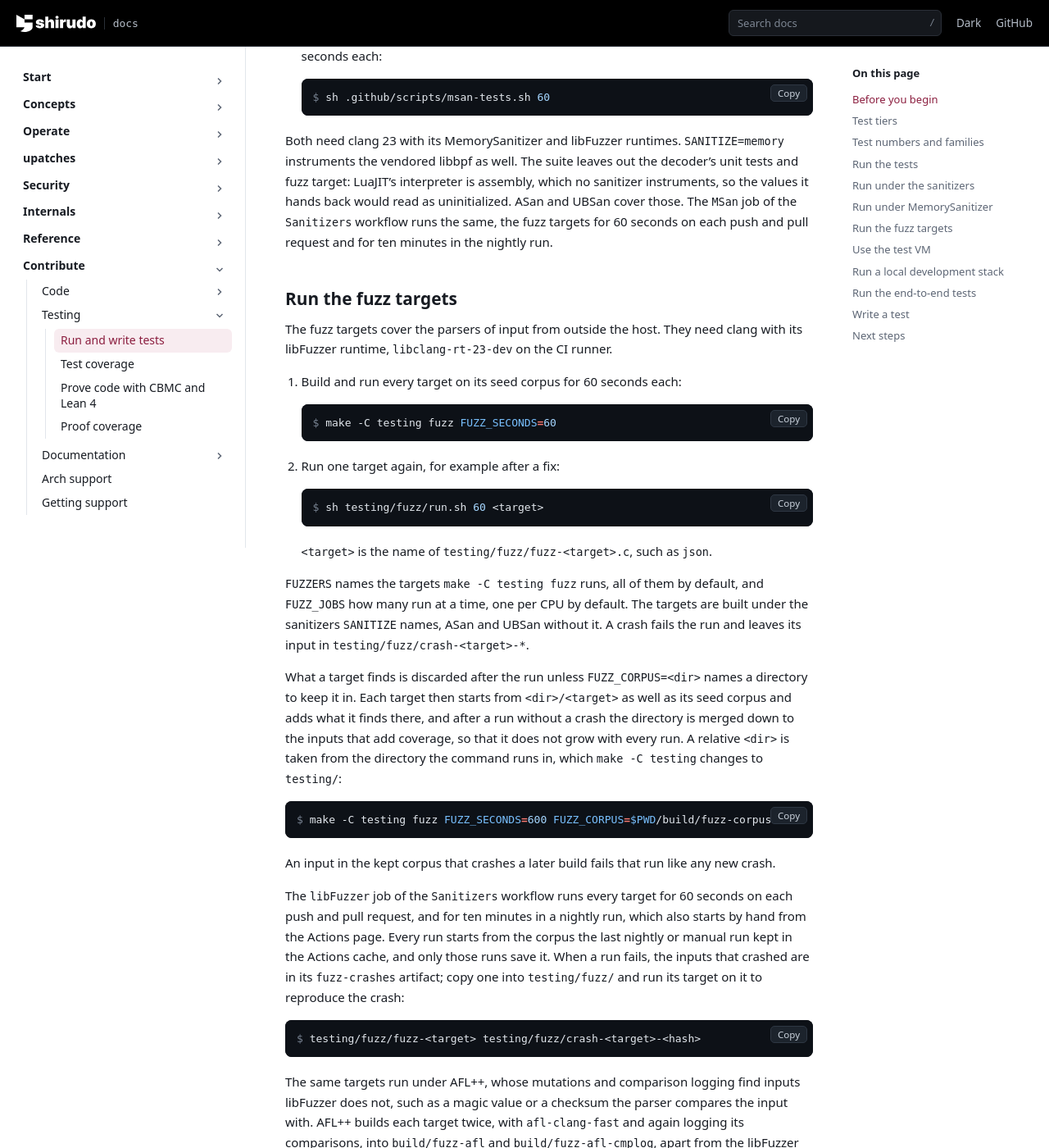
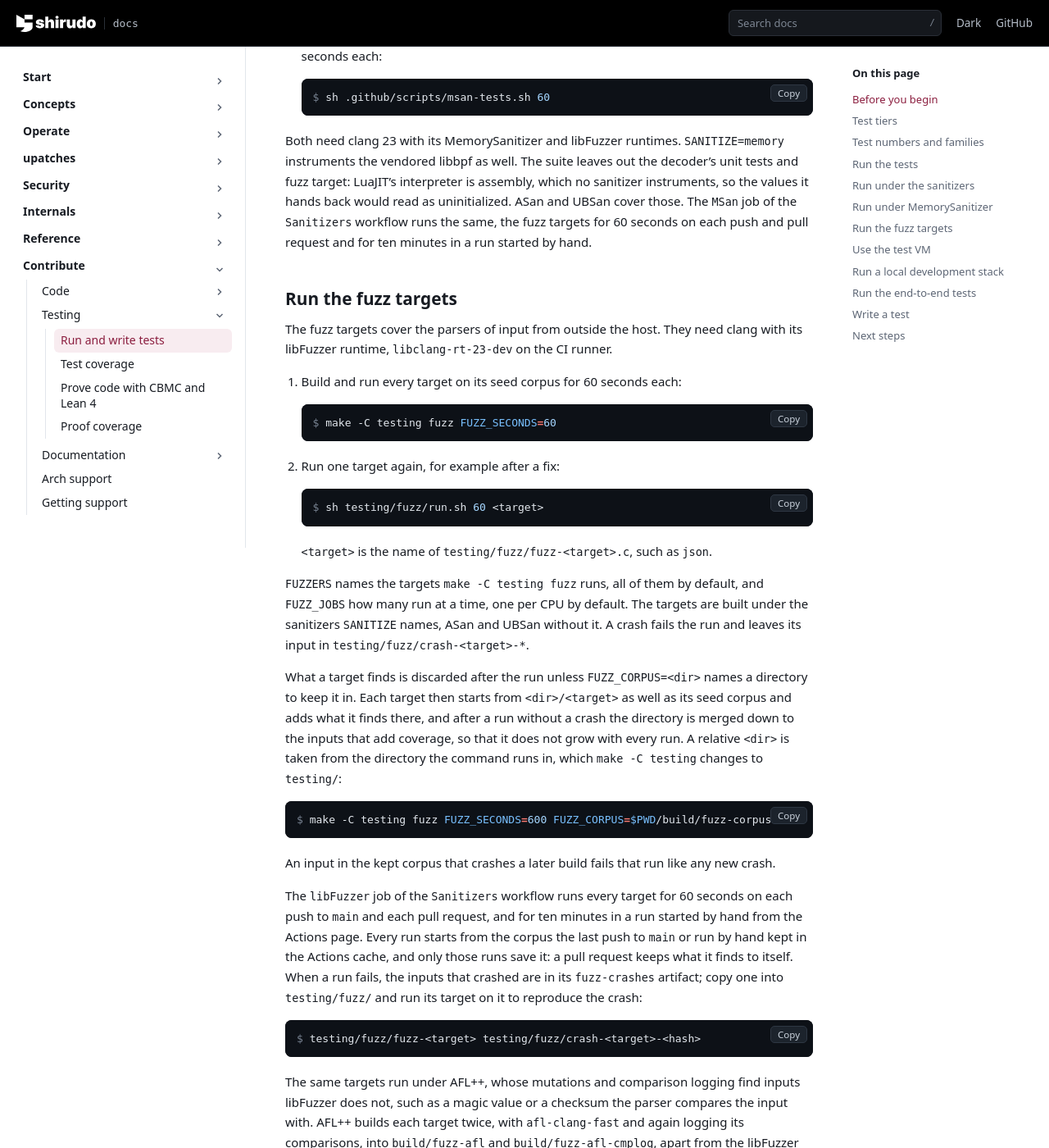
Before and after one commit to AliBashaSY/shirudo, a Sphinx documentation site: the page built from Documentation/contribute/testing/testing.rst, in a window 1280 px wide and 1400 px high, scrolled down 5649 px. Shown: the whole window at 82% size. Built offline with Sphinx 7.4.7, drawn with Linux system fonts in a browser that asks for light colours; pages that are not in the unit, such as notebooks, are missing from menus.

Commit message:
ci: run nothing on a schedule
Two workflows ran on a timer: Sanitizers every night, for libFuzzer and
MSan fuzz runs of ten minutes a target, and Coverity every Monday. A
nightly result arrives hours after the push that broke something and
names no change, and pushes to main and pull requests already run the
same jobs.

Drop both schedules. Sanitizers runs on a push to main or a tag and on a
pull request, a minute a target, and for ten minutes when started by
hand. The libFuzzer corpus, which only the nightly and manual runs
saved, is saved by a push to main and a run by hand, so that every pull
request starts from what main found and keeps what it finds to itself.
The conditions that kept the other jobs out of the nightly run go.

Coverity runs on a push to main and by hand, not on a pull request: a
scan replaces the project's results on Coverity Scan, which code that
is not on main should not do, and a pull request from a fork gets no
token. Only the newest push is scanned, as each scan replaces the last.

Signed-off-by: Daniel Borkmann <daniel@iogearbox.net>

```diff
--- a/Documentation/contribute/testing/testing.rst
+++ b/Documentation/contribute/testing/testing.rst
@@ -323,7 +323,7 @@ interpreter is assembly, which no sanitizer instruments, so the values
 it hands back would read as uninitialized. ASan and UBSan cover those.
 The ``MSan`` job of the ``Sanitizers`` workflow runs the same, the fuzz
 targets for 60 seconds on each push and pull request and for ten
-minutes in the nightly run.
+minutes in a run started by hand.
 
 Run the fuzz targets
 --------------------
@@ -369,12 +369,13 @@ An input in the kept corpus that crashes a later build fails that run
 like any new crash.
 
 The ``libFuzzer`` job of the ``Sanitizers`` workflow runs every target
-for 60 seconds on each push and pull request, and for ten minutes in a
-nightly run, which also starts by hand from the Actions page. Every run
-starts from the corpus the last nightly or manual run kept in the
-Actions cache, and only those runs save it. When a run fails, the
-inputs that crashed are in its ``fuzz-crashes`` artifact; copy one into
-``testing/fuzz/`` and run its target on it to reproduce the crash:
+for 60 seconds on each push to ``main`` and each pull request, and for
+ten minutes in a run started by hand from the Actions page. Every run
+starts from the corpus the last push to ``main`` or run by hand kept in
+the Actions cache, and only those runs save it: a pull request keeps
+what it finds to itself. When a run fails, the inputs that crashed are
+in its ``fuzz-crashes`` artifact; copy one into ``testing/fuzz/`` and
+run its target on it to reproduce the crash:
 
 .. code-block:: console
 
```
Also changed, not shown: 2 other files.
